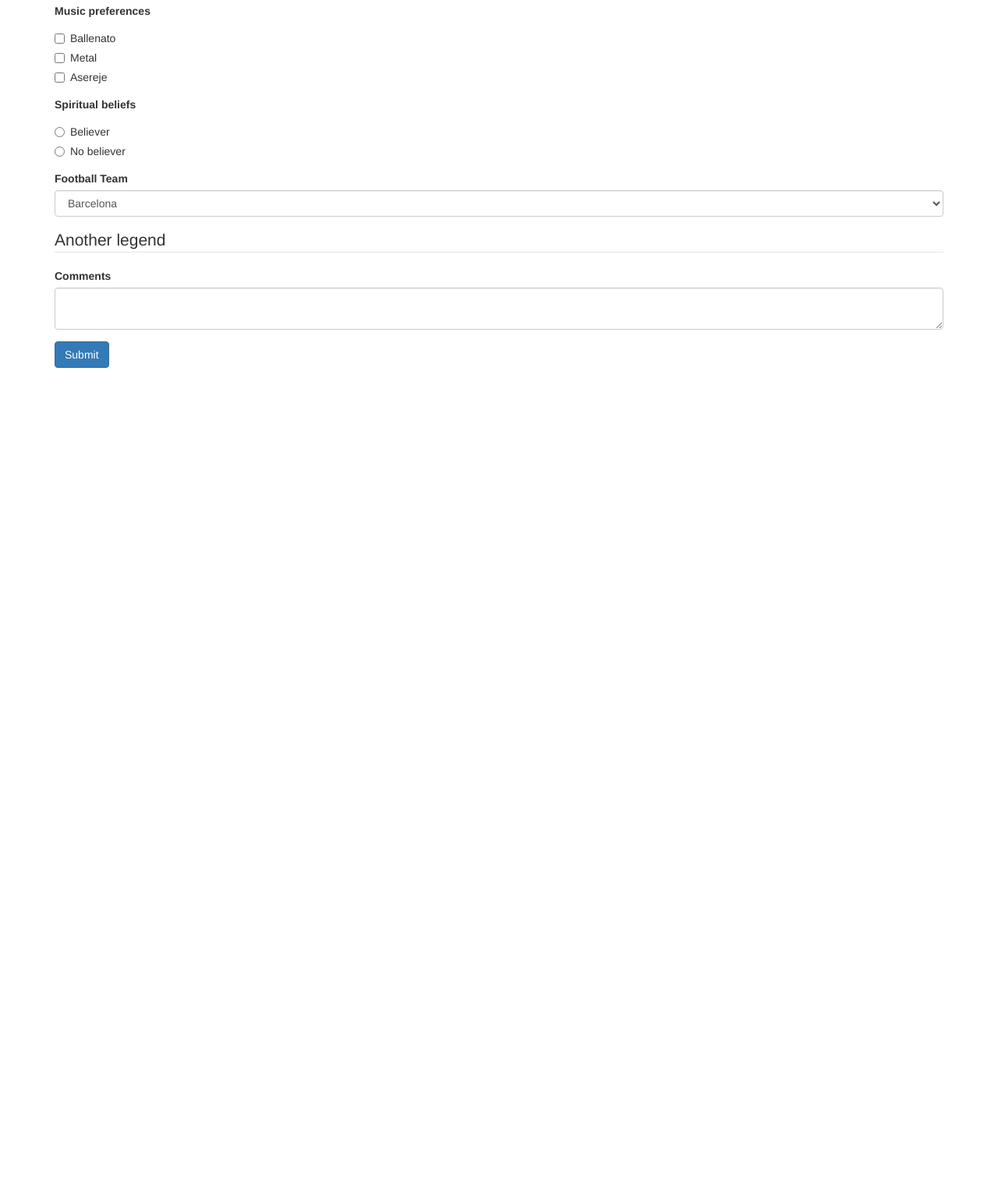
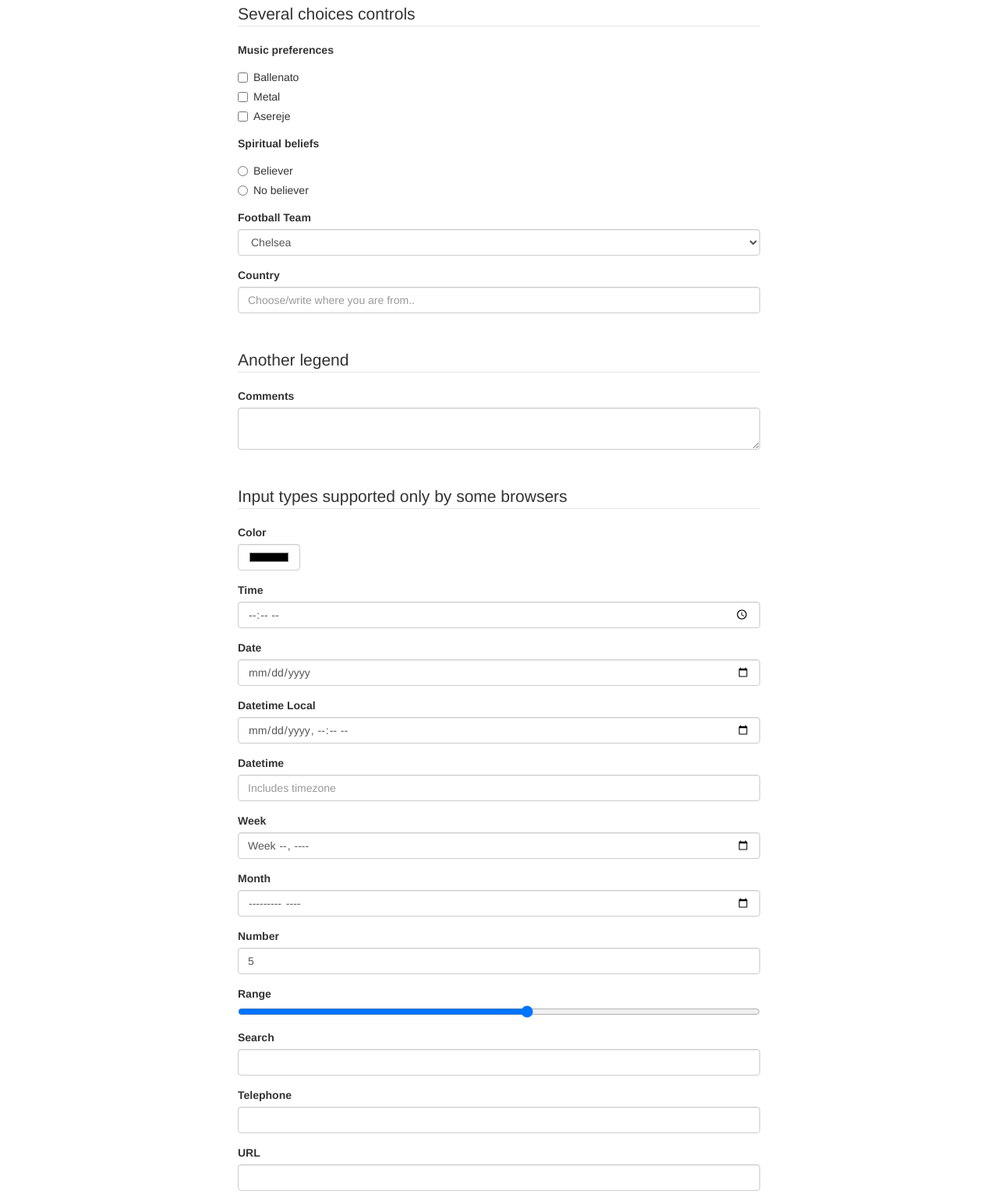
Before and after one commit to johncol/web-development-learning, a plain HTML site: page html-forms/forms.html in a window 1280 px wide. Shown: the part 489-2021 px from the top of the page at 78% size. Before the commit the page ends 961 px from the top, so only its background shows below. Drawn offline with nearby package versions, Linux system fonts and the light colour scheme.

Commit message:
More form components

```diff
--- a/html-forms/forms.html
+++ b/html-forms/forms.html
@@ -8,6 +8,10 @@
 	<script src="https://ajax.googleapis.com/ajax/libs/jquery/2.2.4/jquery.min.js"></script>
 	<!-- Latest compiled and minified JavaScript -->
 	<script src="https://maxcdn.bootstrapcdn.com/bootstrap/3.3.6/js/bootstrap.min.js" integrity="sha384-0mSbJDEHialfmuBBQP6A4Qrprq5OVfW37PRR3j5ELqxss1yVqOtnepnHVP9aJ7xS" crossorigin="anonymous"></script>
+	<style>
+		.container { width: 700px; }
+		fieldset { margin-top: 30px; }
+	</style>
 </head>
 <body>
 
@@ -57,17 +61,17 @@
 				<label>Music preferences</label>
 				<div class="checkbox">
 					<label>
-						<input type="checkbox" name="ballenato"> Ballenato
+						<input type="checkbox" name="music-preferences" value="ballenato"> Ballenato
 					</label>
 				</div>
 				<div class="checkbox">
 					<label>
-						<input type="checkbox" name="metal"> Metal
+						<input type="checkbox" name="music-preferences" value="metal"> Metal
 					</label>
 				</div>
 				<div class="checkbox">
 					<label>
-						<input type="checkbox" name="asereje"> Asereje
+						<input type="checkbox" name="music-preferences" value="asereje"> Asereje
 					</label>
 				</div>
 			</div>
@@ -77,12 +81,12 @@
 				<label>Spiritual beliefs</label>
 				<div class="radio">
 					<label>
-						<input type="radio" name="beliefs" id="beliefs-yes" value="yes"> Believer
+						<input type="radio" name="spiritual-beliefs" value="yes"> Believer
 					</label>
 				</div>
 				<div class="radio">
 					<label>
-						<input type="radio" name="beliefs" id="beliefs-no" value="no"> No believer
+						<input type="radio" name="spiritual-beliefs" value="no"> No believer
 					</label>
 				</div>
 			</div>
@@ -91,11 +95,30 @@
 			<div class="form-group">
 				<label for="football-team">Football Team</label>
 				<select class="form-control" name="football-team" id="football-team">
-					<option value="barcelona">Barcelona</option>
-					<option value="juventus">Juventus</option>
-					<option value="chelsea">Chelsea</option>
-					<option value="bayern-munich">Bayern Munich</option>
+					<optgroup label="Worldwide">
+						<option value="barcelona">Barcelona</option>
+						<option value="juventus">Juventus</option>
+						<option value="chelsea" selected>Chelsea</option>
+						<option value="bayern-munich">Bayern Munich</option>
+					</optgroup>
+					<optgroup label="Colombia">
+						<option value="millonarios">Millonarios</option>
+						<option value="santafe">Santafe</option>
+					</optgroup>
 				</select>
+			</div>
+
+			<!-- datalist -->
+			<div class="form-group">
+				<label for="country">Country</label>
+				<input type="text" class="form-control" list="common-countries" name="country" id="country" placeholder="Choose/write where you are from..">
+				<datalist id="common-countries">
+					<option value="Colombia">
+					<option value="United States">
+					<option value="United Kingdom">
+					<option value="Spain">
+					<option value="Germany">
+				</datalist>
 			</div>
 
 		</fieldset>
@@ -112,6 +135,84 @@
 
 		</fieldset>
 
+		<fieldset>
+
+			<legend>Input types supported only by some browsers</legend>
+
+			<!-- input type=color -->
+			<div class="form-group">
+				<label for="color">Color</label>
+				<input type="color" class="form-control" id="color" name="color" style="width: 80px;">
+			</div>
+
+			<!-- input type=time -->
+			<div class="form-group">
+				<label for="time">Time</label>
+				<input type="time" class="form-control" id="time" name="time">
+			</div>
+
+			<!-- input type=date -->
+			<div class="form-group">
+				<label for="date">Date</label>
+				<input type="date" class="form-control" id="date" name="date">
+			</div>
+
+			<!-- input type=datetime-local -->
+			<div class="form-group">
+				<label for="datetime-local">Datetime Local</label>
+				<input type="datetime-local" class="form-control" id="datetime-local" name="datetime-local" placeholder="Does not include timezone">
+			</div>
+
+			<!-- input type=datetime -->
+			<div class="form-group">
+				<label for="datetime">Datetime</label>
+				<input type="datetime" class="form-control" id="datetime" name="datetime" placeholder="Includes timezone">
+			</div>
+
+			<!-- input type=week -->
+			<div class="form-group">
+				<label for="week">Week</label>
+				<input type="week" class="form-control" id="week" name="week">
+			</div>
+
+			<!-- input type=month -->
+			<div class="form-group">
+				<label for="month">Month</label>
+				<input type="month" class="form-control" id="month" name="month">
+			</div>
+
+			<!-- input type=number -->
+			<div class="form-group">
+				<label for="number">Number</label>
+				<input type="number" class="form-control" id="number" name="number" value="5">
+			</div>
+
+			<!-- input type=range -->
+			<div class="form-group">
+				<label for="range">Range</label>
+				<input type="range" id="range" name="range" min="1" max="10">
+			</div>
+
+			<!-- input type=search -->
+			<div class="form-group">
+				<label for="search">Search</label>
+				<input type="search" class="form-control" id="search" name="search">
+			</div>
+
+			<!-- input type=tel -->
+			<div class="form-group">
+				<label for="tel">Telephone</label>
+				<input type="tel" class="form-control" id="tel" name="tel">
+			</div>
+
+			<!-- input type=url -->
+			<div class="form-group">
+				<label for="url">URL</label>
+				<input type="url" class="form-control" id="url" name="url">
+			</div>
+
+		</fieldset>
+
 		<!-- button -->
 		<button type="submit" class="btn btn-primary">Submit</button>
 
```
